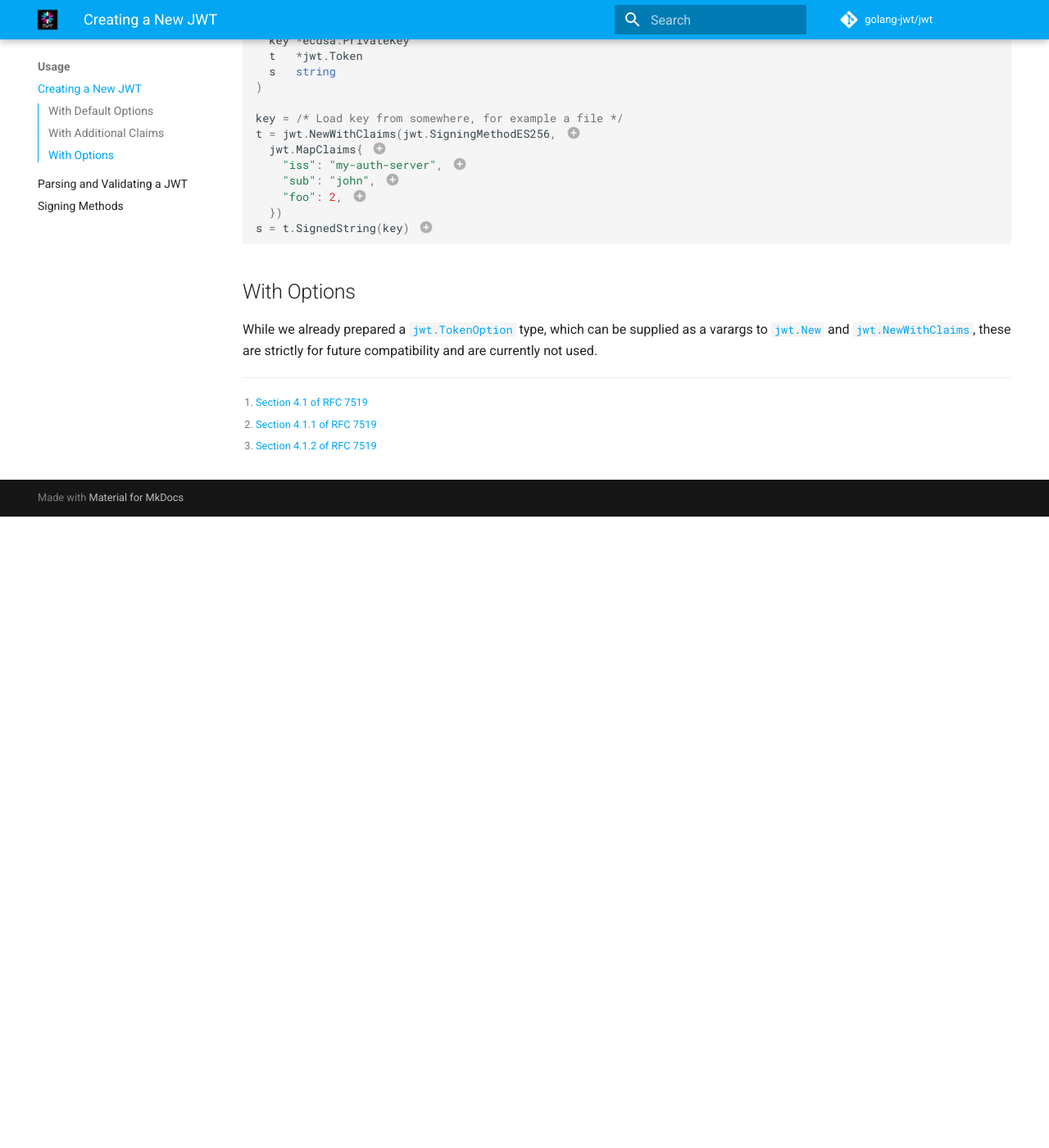
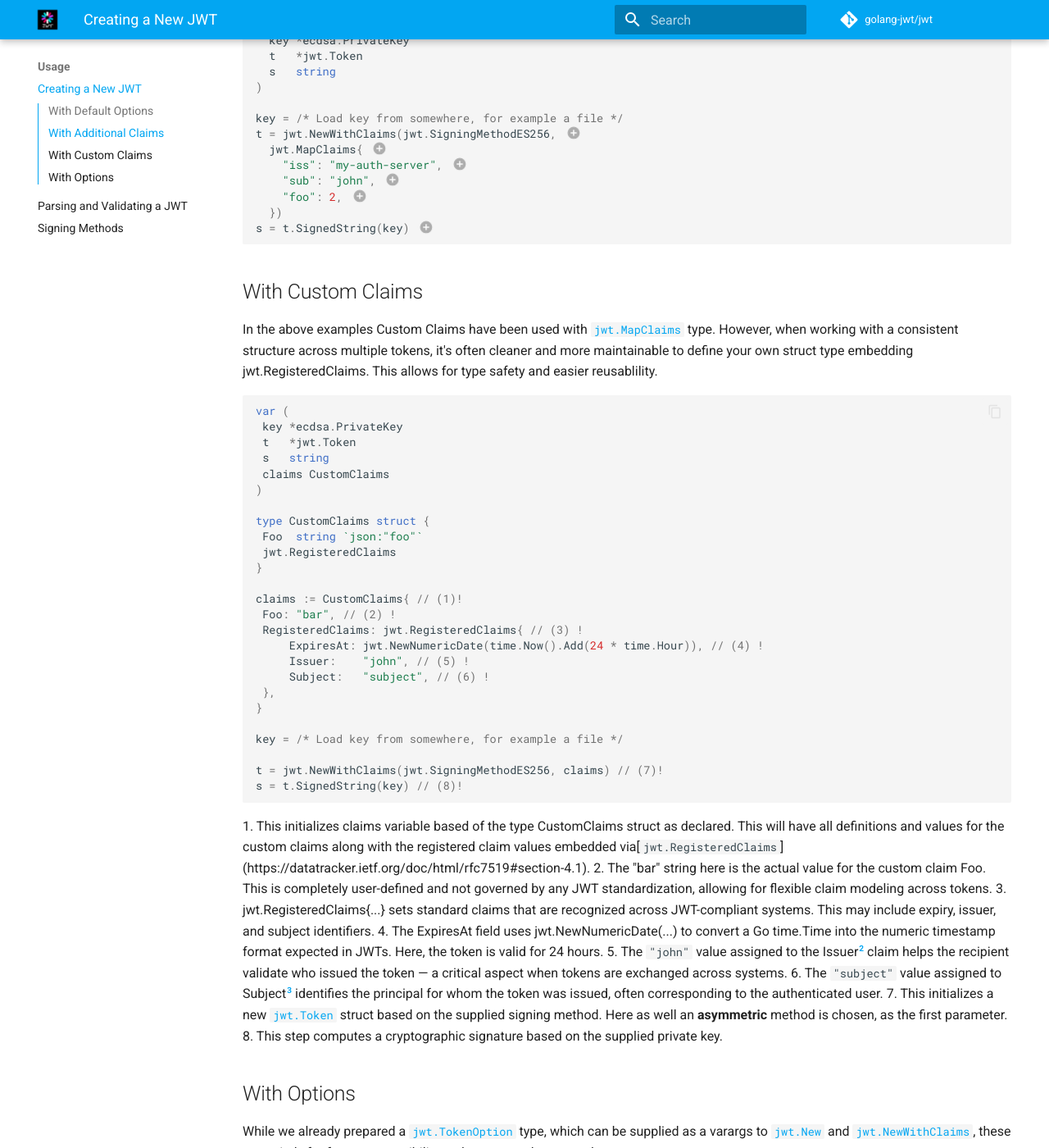
Before and after one commit to golang-jwt/jwt-docs, an MkDocs documentation site: the page built from docs/usage/create.md, in a window 1280 px wide and 1400 px high, scrolled down 1289 px. Shown: the whole window at 82% size. Built offline with MkDocs 1.6.1 and Material for MkDocs 9.7.7, drawn with Linux system fonts in a browser that asks for light colours; comment, search, counter and statistics services are not loaded; before the commit the page ends 1919 px from its top, so only the background shows below that.

Commit message:
Add custom claims example via Struct (#8)
* Added an example with Custom Claims

* Fixed intends and typos

* Apply suggestions from code review

Co-authored-by: Copilot <175728472+Copilot@users.noreply.github.com>

---------

Co-authored-by: Christian Banse <oxisto@aybaze.com>
Co-authored-by: Copilot <175728472+Copilot@users.noreply.github.com>

````diff
--- a/docs/usage/create.md
+++ b/docs/usage/create.md
@@ -92,6 +92,46 @@ s = t.SignedString(key) // (6)!
 [^iss]: [Section 4.1.1 of RFC 7519](https://datatracker.ietf.org/doc/html/rfc7519#section-4.1.1)
 [^sub]: [Section 4.1.2 of RFC 7519](https://datatracker.ietf.org/doc/html/rfc7519#section-4.1.2)
 
+## With Custom Claims
+
+In the above examples Custom Claims have been used with [`jwt.MapClaims`](https://pkg.go.dev/github.com/golang-jwt/jwt/v5#MapClaims) type. However, when working with a consistent structure across multiple tokens, it's often cleaner and more maintainable to define your own struct type embedding jwt.RegisteredClaims. This allows for type safety and easier reusablility.
+
+```go
+var (
+ key *ecdsa.PrivateKey
+ t   *jwt.Token
+ s   string
+ claims CustomClaims
+)
+
+type CustomClaims struct {
+ Foo  string `json:"foo"`
+ jwt.RegisteredClaims
+}
+
+claims := CustomClaims{ // (1)!
+ Foo: "bar", // (2) !
+ RegisteredClaims: jwt.RegisteredClaims{ // (3) !
+	 ExpiresAt: jwt.NewNumericDate(time.Now().Add(24 * time.Hour)), // (4) !
+	 Issuer:    "john", // (5) !
+	 Subject:   "subject", // (6) !
+ },
+}
+
+key = /* Load key from somewhere, for example a file */
+
+t = jwt.NewWithClaims(jwt.SigningMethodES256, claims) // (7)!
+s = t.SignedString(key) // (8)!
+```
+1. This initializes claims variable based of the type CustomClaims struct as declared. This will have all definitions and values for the custom claims along with the registered claim values embedded via[`jwt.RegisteredClaims`] (https://datatracker.ietf.org/doc/html/rfc7519#section-4.1).
+2. The "bar" string here is the actual value for the custom claim Foo. This is completely user-defined and not governed by any JWT standardization, allowing for flexible claim modeling across tokens.
+3. jwt.RegisteredClaims{...} sets standard claims that are recognized across JWT-compliant systems. This may include expiry, issuer, and subject identifiers.
+4. The ExpiresAt field uses jwt.NewNumericDate(...) to convert a Go time.Time into the numeric timestamp format expected in JWTs. Here, the token is valid for 24 hours.
+5. The `"john"` value assigned to the Issuer[^iss] claim helps the recipient validate who issued the token — a critical aspect when tokens are exchanged across systems.
+6. The `"subject"` value assigned to Subject[^sub] identifies the principal for whom the token was issued, often corresponding to the authenticated user.
+7. This initializes a new [`jwt.Token`](https://pkg.go.dev/github.com/golang-jwt/jwt/v5#Token) struct based on the supplied signing method. Here as well an **asymmetric** method is chosen, as the first parameter.
+8. This step computes a cryptographic signature based on the supplied private key.
+
 ## With Options
 
 While we already prepared a
````
